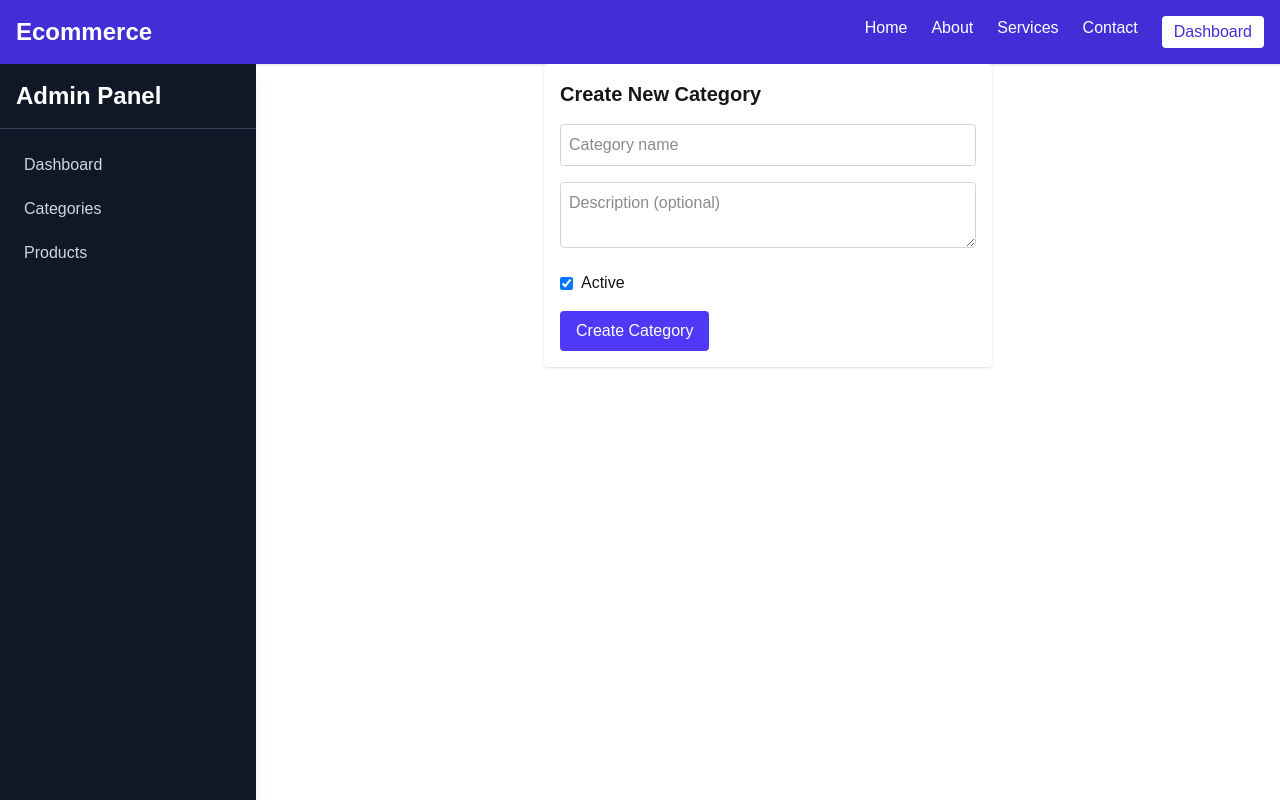
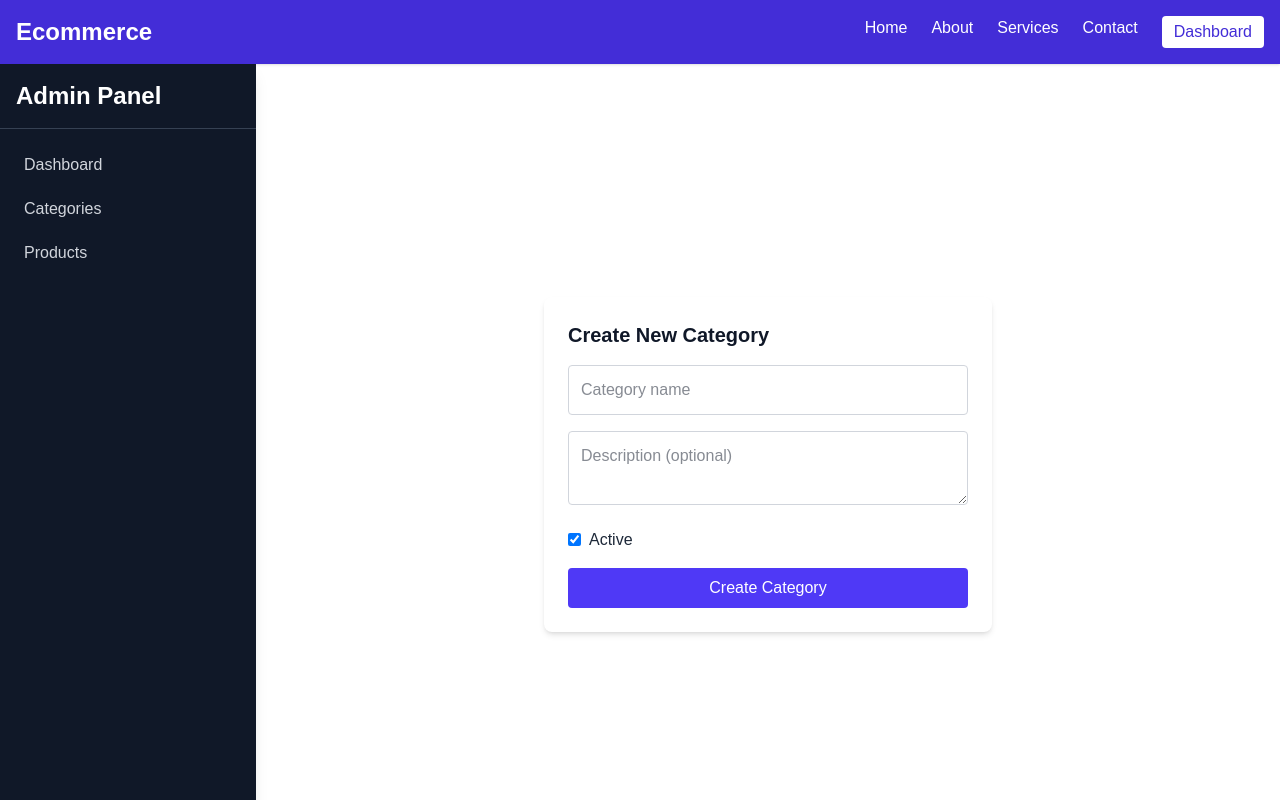
Before and after one commit to kader009/vaid-task, a Next.js app: page /dashboard/category/create-category in a window 1280 px wide. Shown: the top 800 px of the page. Built offline with nearby package versions, Linux system fonts and the light colour scheme.

Commit message:
form center issue solve

```diff
--- a/src/app/dashboard/category/create-category/page.jsx
+++ b/src/app/dashboard/category/create-category/page.jsx
@@ -39,7 +39,9 @@ export default function CreateCategoryForm() {
       setMessage('');
     } catch (err) {
       if (err.response) {
-        toast.error(`Error: ${err.response.data.message || 'Something went wrong'}`);
+        toast.error(
+          `Error: ${err.response.data.message || 'Something went wrong'}`
+        );
       } else {
         toast.error('Server error. Please try again later.');
       }
@@ -47,8 +49,14 @@ export default function CreateCategoryForm() {
   };
 
   return (
-    <form onSubmit={handleSubmit} className="max-w-md mx-auto space-y-4 p-4 bg-white shadow rounded ">
-      <h1 className="text-xl font-bold">Create New Category</h1>
+    <div className="h-screen flex items-center justify-center  px-4">
+      <form
+        onSubmit={handleSubmit}
+        className="w-full max-w-md space-y-4 p-6 bg-white dark:bg-gray-800 shadow-md rounded-lg"
+      >
+        <h1 className="text-xl font-bold text-gray-900 dark:text-white">
+          Create New Category
+        </h1>
 
         <input
           type="text"
@@ -56,17 +64,17 @@ export default function CreateCategoryForm() {
           onChange={(e) => setName(e.target.value)}
           placeholder="Category name"
           required
-        className="w-full p-2 border border-gray-300 rounded"
+          className="w-full p-3 border border-gray-300 dark:border-gray-600 rounded bg-white dark:bg-gray-700 text-gray-900 dark:text-white"
         />
 
         <textarea
           value={description}
           onChange={(e) => setDescription(e.target.value)}
           placeholder="Description (optional)"
-        className="w-full p-2 border border-gray-300 rounded"
+          className="w-full p-3 border border-gray-300 dark:border-gray-600 rounded bg-white dark:bg-gray-700 text-gray-900 dark:text-white"
         />
 
-      <label className="flex items-center space-x-2">
+        <label className="flex items-center space-x-2 text-gray-800 dark:text-gray-200">
           <input
             type="checkbox"
             checked={status}
@@ -77,12 +85,17 @@ export default function CreateCategoryForm() {
 
         <button
           type="submit"
-        className="bg-indigo-600 hover:bg-indigo-700 text-white px-4 py-2 rounded"
+          className="bg-indigo-600 hover:bg-indigo-700 text-white px-4 py-2 rounded w-full transition"
         >
           Create Category
         </button>
 
-      {message && <p className="text-sm mt-2">{message}</p>}
+        {message && (
+          <p className="text-sm mt-2 text-center text-gray-700 dark:text-gray-300">
+            {message}
+          </p>
+        )}
       </form>
+    </div>
   );
 }
--- a/src/app/dashboard/products/all-products/page.jsx
+++ b/src/app/dashboard/products/all-products/page.jsx
@@ -114,7 +114,7 @@ const ProductList = () => {
 
   return (
     <div className="max-w-6xl mx-auto px-4 py-8">
-  <h1 className="text-3xl font-bold mb-6 text-center dark:text-white">All Product List</h1>
+  <h1 className="text-2xl font-bold mb-6 text-center dark:text-white">All Product List</h1>
 
   <div className="overflow-x-auto shadow-lg rounded-xl dark:bg-gray-800">
     <table className="min-w-full text-sm text-left dark:text-gray-200">
```
Lines whose indentation alone changed are shown as unchanged.
